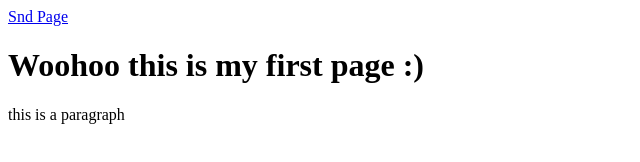
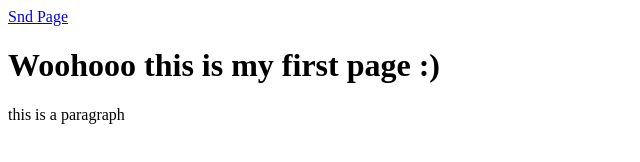
Before and after one commit to Sarahhmd/css-checkpoint-2, a plain HTML site: page index.html in a window 1280 px wide. Shown: the whole page, without its empty margins (0-640 px from the left). Drawn offline with Linux system fonts and the light colour scheme.

Commit message:
css checkpoint

```diff
--- a/index.html
+++ b/index.html
@@ -6,7 +6,7 @@
     </head>
     <body>
         <a href="home.html" > Snd Page</a>
-            <h1> Woohoo this is my first page :) </h1>
+            <h1> Woohooo this is my first page :) </h1>
         <p> this is a paragraph </p>
     </body>
 </html>
```
